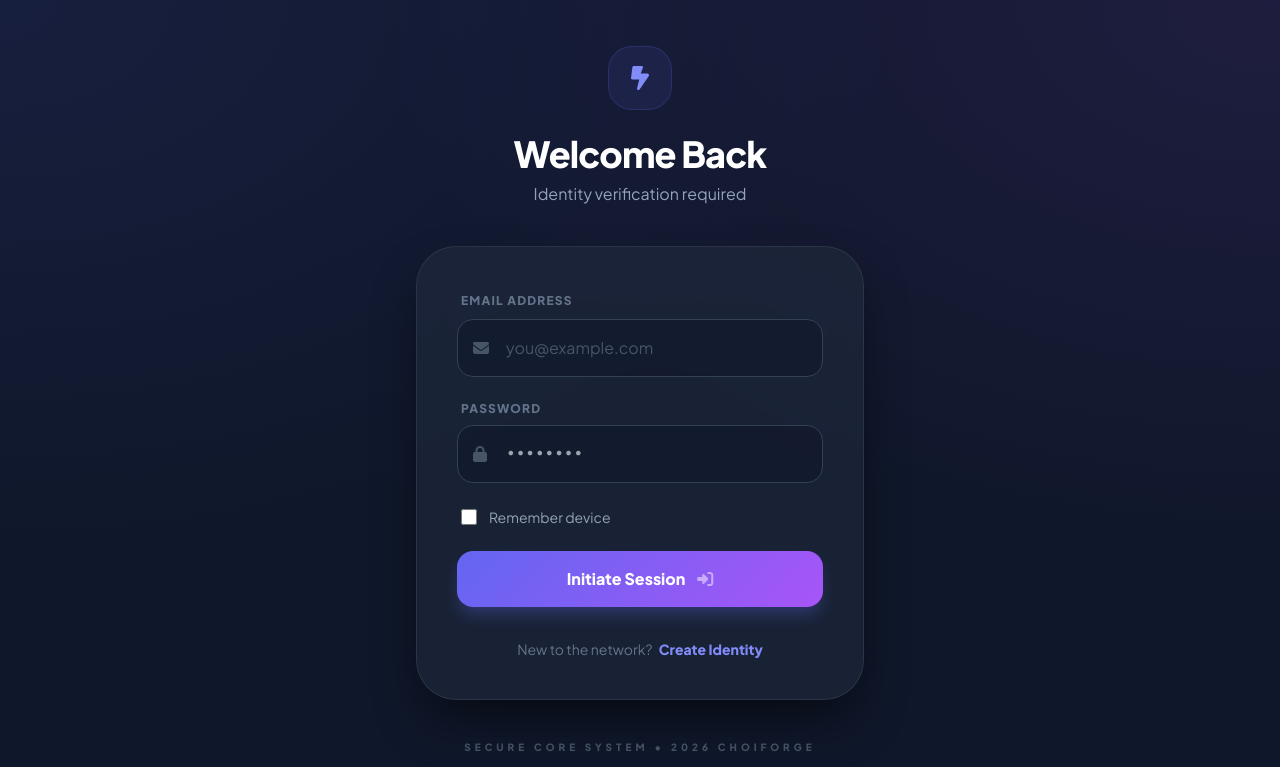
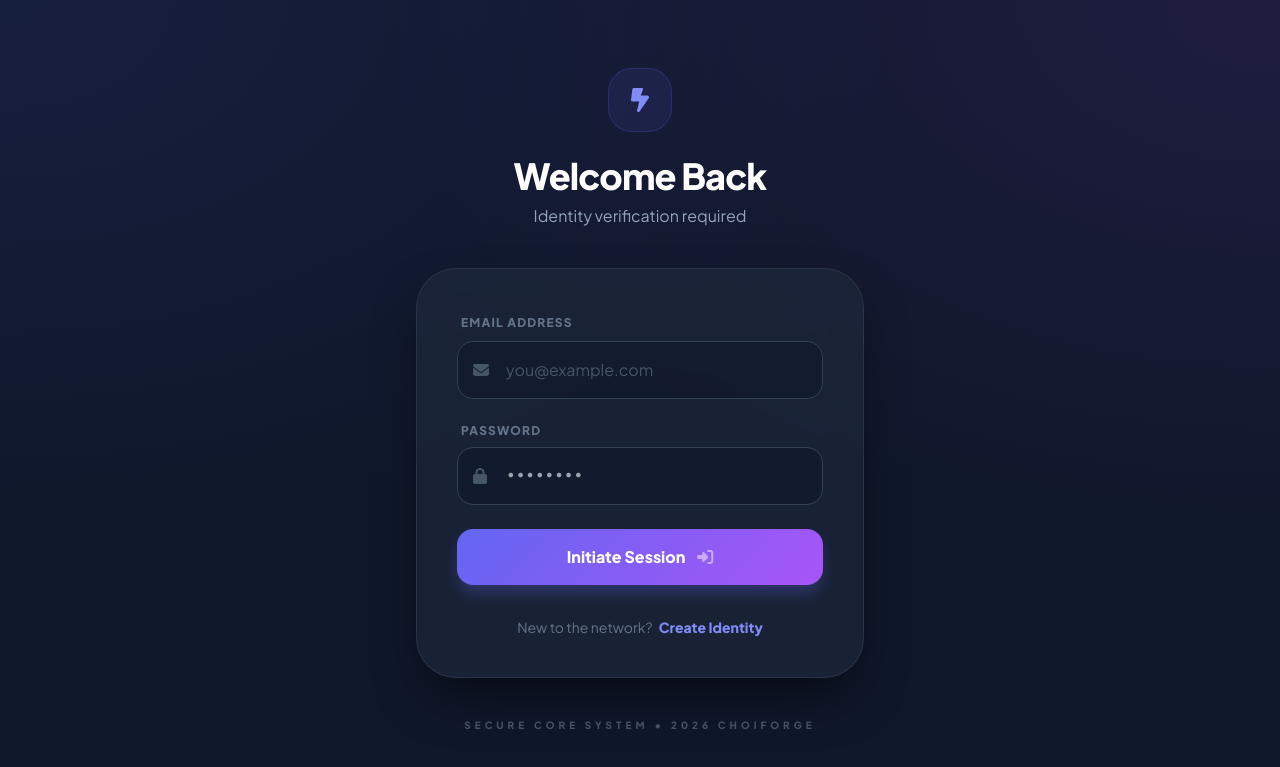
Before and after one commit to choigun0809A/FamilyTreeChoiForge, a Flask app: page /login in a window 1280 px wide. Shown: the top 767 px of the page. Run offline with Flask 3, Linux system fonts and the light colour scheme; some libraries are stand-ins or nearby versions.

Commit message:
update to login

```diff
--- a/templates/login.html
+++ b/templates/login.html
@@ -108,13 +108,6 @@
                     </div>
                 </div>
 
-                <div class="flex items-center justify-between px-1">
-                    <label class="flex items-center gap-3 text-sm text-slate-400 cursor-pointer group">
-                        <input type="checkbox" class="custom-checkbox w-4 h-4 rounded border-slate-700 bg-slate-800">
-                        <span class="group-hover:text-slate-300 transition-colors">Remember device</span>
-                    </label>
-                </div>
-
                 <button
                     type="submit"
                     id="submitBtn"
```
